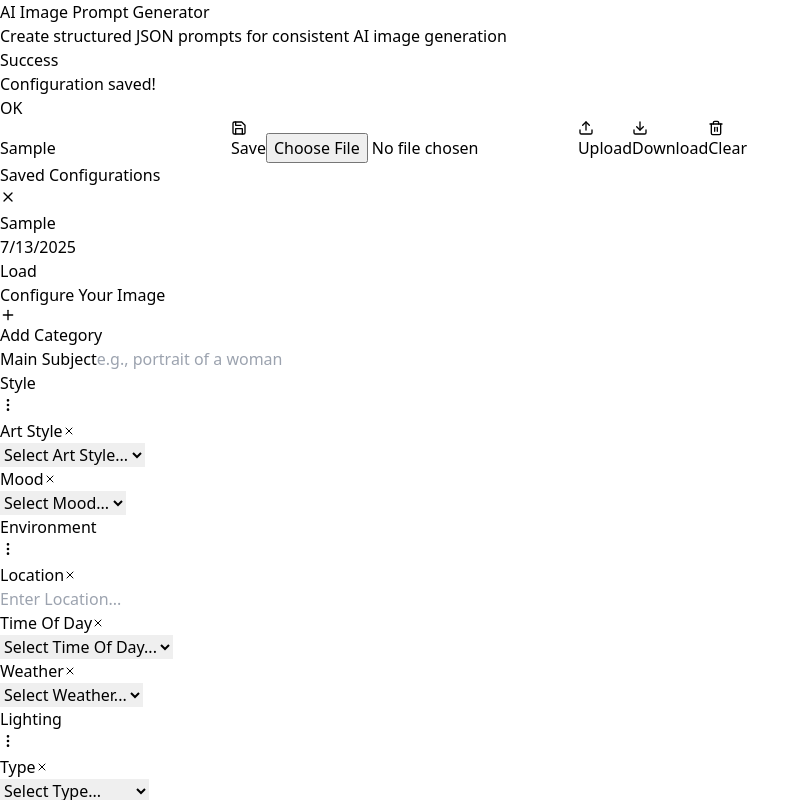
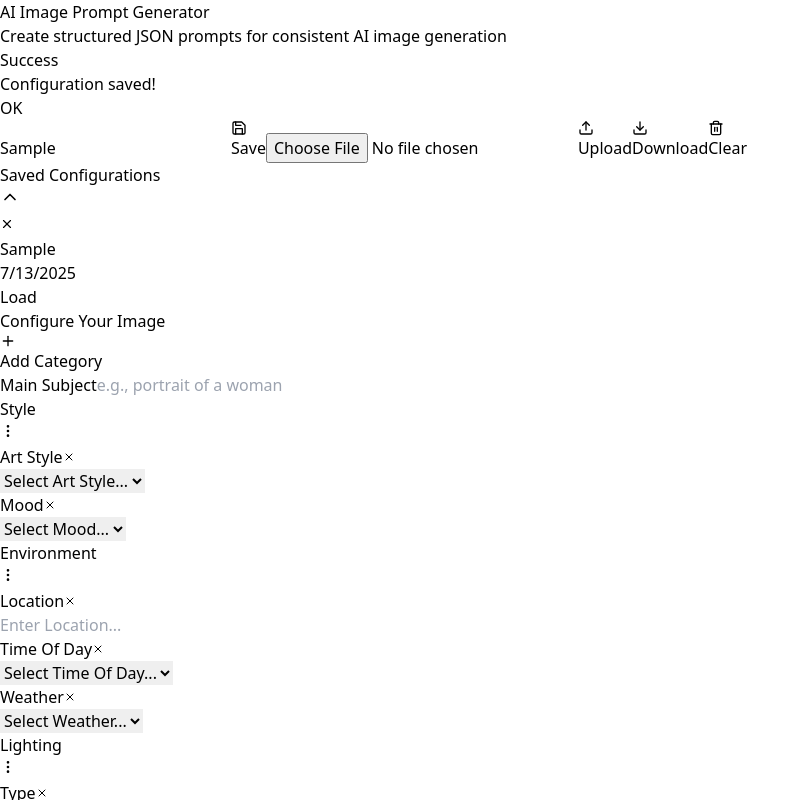
Before and after one commit to lgwalker/ai-json-generator, a React (Vite) app: page / in a window 1280 px wide. Both pictures are taken after typing "Sample" into the empty fields and a click on the button "Save". Shown: the top 800 px of the page, without its empty margins (0-807 px from the left). Built offline with nearby package versions, Linux system fonts and the light colour scheme; the HTML template or start-up script is replaced by a standard one.

Commit message:
Add collapse toggle

```diff
--- a/src/components/SavedConfigs.tsx
+++ b/src/components/SavedConfigs.tsx
@@ -1,5 +1,5 @@
-import React from 'react';
-import { X } from 'lucide-react';
+import React, { useState } from 'react';
+import { X, ChevronDown, ChevronUp } from 'lucide-react';
 import { SavedConfig } from '../types';
 
 interface SavedConfigsProps {
@@ -13,33 +13,46 @@ export const SavedConfigs: React.FC<SavedConfigsProps> = ({
   onLoad,
   onDelete
 }) => {
+  const [isExpanded, setIsExpanded] = useState(true);
+
   if (savedConfigs.length === 0) return null;
 
   return (
-    <div className="bg-white rounded-xl p-6 mb-6 shadow-lg">
-      <h3 className="text-lg font-semibold mb-4">Saved Configurations</h3>
-      <div className="grid grid-cols-1 md:grid-cols-3 gap-4">
+    <div className="bg-white rounded-xl p-4 mb-4 shadow-lg">
+      <div className="flex justify-between items-center mb-3">
+        <h3 className="text-lg font-semibold">Saved Configurations</h3>
+        <button
+          onClick={() => setIsExpanded(!isExpanded)}
+          className="text-gray-500 hover:text-gray-700"
+        >
+          {isExpanded ? <ChevronUp size={20} /> : <ChevronDown size={20} />}
+        </button>
+      </div>
+
+      {isExpanded && (
+        <div className="grid grid-cols-1 md:grid-cols-3 gap-3">
           {savedConfigs.map((savedConfig, index) => (
-          <div key={index} className="bg-gray-50 rounded-lg p-4 border relative">
+            <div key={index} className="bg-gray-50 rounded-lg p-3 border relative">
               <button
                 onClick={() => onDelete(savedConfig.name)}
-              className="absolute top-2 right-2 text-gray-400 hover:text-red-600 transition-colors"
+                className="absolute top-1 right-1 text-gray-400 hover:text-red-600 transition-colors"
               >
-              <X size={16} />
+                <X size={14} />
               </button>
-            <h4 className="font-medium mb-2 pr-6">{savedConfig.name}</h4>
-            <p className="text-sm text-gray-600 mb-3">
+              <h4 className="font-medium mb-1 pr-5 text-sm">{savedConfig.name}</h4>
+              <p className="text-xs text-gray-600 mb-2">
                 {new Date(savedConfig.timestamp).toLocaleDateString()}
               </p>
               <button
                 onClick={() => onLoad(savedConfig)}
-              className="w-full px-3 py-2 bg-blue-600 hover:bg-blue-700 text-white rounded-lg text-sm"
+                className="w-full px-2.5 py-1.5 bg-blue-600 hover:bg-blue-700 text-white rounded-lg text-xs"
               >
                 Load
               </button>
             </div>
           ))}
         </div>
+      )}
     </div>
   );
 };
```
Lines whose indentation alone changed are shown as unchanged.
